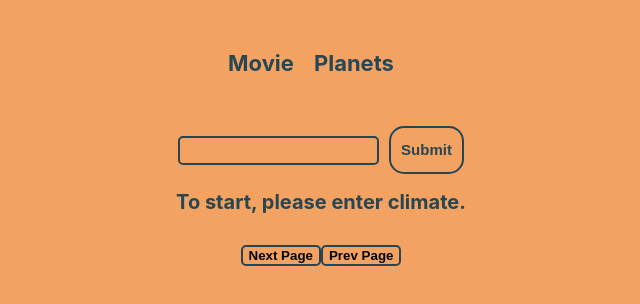
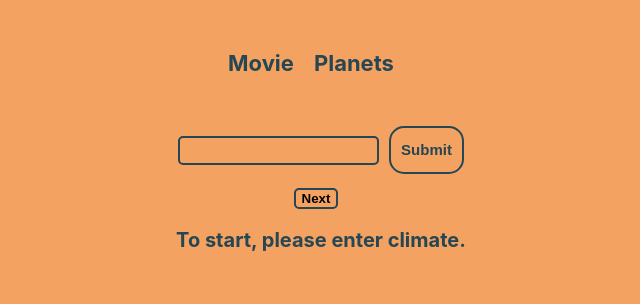
Before and after one commit to MartaPanasyuk/Star-Wars-Frontend, a React (Create React App) app: page /planets in a window 1280 px wide. Shown: the top 304 px of the page, without its empty margins (319-959 px from the left). Built offline with nearby package versions, Linux system fonts and the light colour scheme.

Commit message:
added button for the first page

```diff
--- a/src/pages/Movie.jsx
+++ b/src/pages/Movie.jsx
@@ -41,7 +41,6 @@ export default function Movie() {
     e.preventDefault();
     getAllMovieCharacters(title);
   };
-
   const nextPage = () => {
     setPageQuery(pageQuery + 1);
   };
@@ -50,7 +49,10 @@ export default function Movie() {
     setPageQuery(pageQuery - 1 > 0 ? pageQuery - 1 : 1);
   };
 
-  console.log(filterGender);
+  const firstPage = () => {
+    setPageQuery(1);
+  };
+
   return (
     <div>
       <form onSubmit={onFormSubmit}>
@@ -82,8 +84,10 @@ export default function Movie() {
           ) : (
             <></>
           )}
+          <button onClick={() => firstPage()}>On the first Page</button>
         </div>
       </form>
+      <div></div>
     </div>
   );
 }
--- a/src/pages/Planets.jsx
+++ b/src/pages/Planets.jsx
@@ -4,12 +4,19 @@ import './css/Planets.css';
 
 export default function Planets() {
   const [climateQuery, setClimateQuery] = useState('');
+  const [climate, setClimate] = useState(null);
   const [pageQuery, setPageQuery] = useState(1);
-  const [climate, setClimate] = useState(null);
   const getAllPlanets = async () => {
     try {
+      let paramOptions = {};
+      if (pageQuery) {
+        paramOptions.page = pageQuery;
+      }
       const response = await axios.get(
-        `http://localhost:4000/planets/?climate=${climateQuery}&page=${pageQuery}`
+        `http://localhost:4000/planets/?climate=${climateQuery}`,
+        {
+          params: paramOptions,
+        }
       );
       const result = response.data;
       setClimate(result);
@@ -26,13 +33,11 @@ export default function Planets() {
 
   const nextPage = () => {
     setPageQuery(pageQuery + 1);
-    console.log(pageQuery);
-  };
-  const prevPage = (n) => {
-    setPageQuery(pageQuery - n);
   };
 
-  console.log(climateQuery, 'my climate');
+  const prevPage = () => {
+    setPageQuery(pageQuery - 1 > 0 ? pageQuery - 1 : 1);
+  };
 
   return (
     <div className="Planet-wrapper">
@@ -46,6 +51,14 @@ export default function Planets() {
         <button type="submit" className="btn-container">
           <h2 className="button-text">Submit</h2>
         </button>
+        <div className="Btn-wrapper">
+          <button onClick={() => nextPage()}>Next</button>
+          {pageQuery > 1 ? (
+            <button onClick={() => prevPage()}>Prev</button>
+          ) : (
+            <></>
+          )}
+        </div>
       </form>
       {!climate ? (
         <h2 className="page-message">To start, please enter climate.</h2>
@@ -68,10 +81,6 @@ export default function Planets() {
           </div>
         ))
       )}
-      <div className="btn-wrapper">
-        <button onClick={() => nextPage()}>Next Page</button>
-        <button onClick={() => prevPage(1)}>Prev Page</button>
-      </div>
     </div>
   );
 }
```
